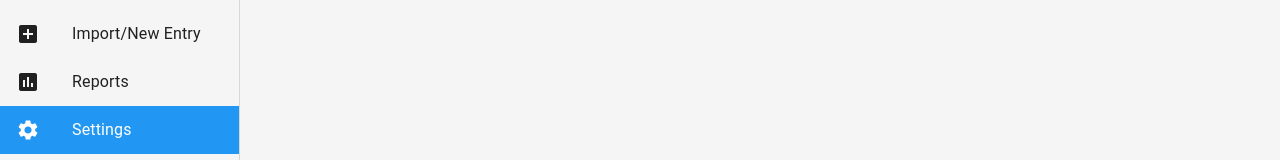
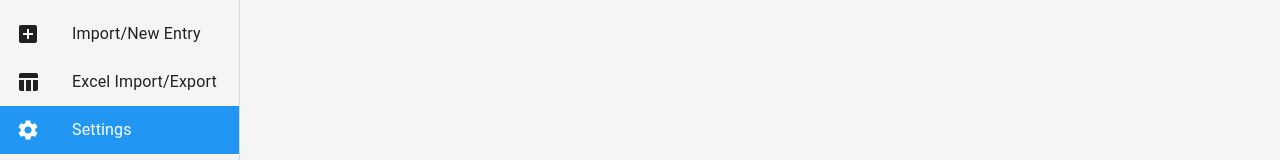
Before and after one commit to pahmel0/bachelor-project, a React (Vite) app in the folder frontend/: page /settings in a window 1280 px wide. Shown: the part 158-318 px from the top of the page. Built offline with nearby package versions, Linux system fonts and the light colour scheme; no server answers; sample sign-in values are in the browser's storage.

Commit message:
Add Excel operations route and update sidebar menu

```diff
--- a/frontend/src/App.tsx
+++ b/frontend/src/App.tsx
@@ -11,6 +11,7 @@ import Materials from "./pages/Materials";
 import ImportMaterial from "./pages/ImportMaterial";
 import MaterialDetail from "./pages/MaterialDetail";
 import Login from "./pages/Login";
+import ExcelOperations from "./pages/ExcelOperations";
 import ProtectedRoute from "./components/ProtectedRoute";
 import { useEffect } from "react";
 import authService from "./services/authService";
@@ -74,8 +75,7 @@ const theme = createTheme({
   },
 });
 
-// Placeholder components for routes
-const Reports = () => <div>Reports Content</div>;
+// Placeholder component for settings
 const Settings = () => <div>Settings Content</div>;
 
 function App() {
@@ -90,7 +90,6 @@ function App() {
         <Routes>
           {/* Public route for login */}
           <Route path="/login" element={<Login />} />
-
           {/* Protected routes with Layout */}
           <Route
             path="/"
@@ -131,13 +130,13 @@ function App() {
                 </Layout>
               </ProtectedRoute>
             }
-          />
+          />{" "}
           <Route
-            path="/reports"
+            path="/excelOperations"
             element={
               <ProtectedRoute>
                 <Layout>
-                  <Reports />
+                  <ExcelOperations />
                 </Layout>
               </ProtectedRoute>
             }
@@ -152,7 +151,6 @@ function App() {
               </ProtectedRoute>
             }
           />
-
           {/* Redirect any unknown routes to the homepage */}
           <Route path="*" element={<Navigate to="/" replace />} />
         </Routes>
--- a/frontend/src/components/Sidebar.tsx
+++ b/frontend/src/components/Sidebar.tsx
@@ -13,7 +13,7 @@ import {
   Dashboard as DashboardIcon,
   Inventory as InventoryIcon,
   AddBox as AddBoxIcon,
-  Assessment as AssessmentIcon,
+  TableChart as TableChartIcon,
   Settings as SettingsIcon,
 } from "@mui/icons-material";
 import { useLocation, useNavigate } from "react-router-dom";
@@ -24,7 +24,11 @@ const menuItems = [
   { text: "Dashboard", icon: <DashboardIcon />, path: "/" },
   { text: "Materials Inventory", icon: <InventoryIcon />, path: "/materials" },
   { text: "Import/New Entry", icon: <AddBoxIcon />, path: "/import" },
-  { text: "Reports", icon: <AssessmentIcon />, path: "/reports" },
+  {
+    text: "Excel Import/Export",
+    icon: <TableChartIcon />,
+    path: "/excelOperations",
+  },
   { text: "Settings", icon: <SettingsIcon />, path: "/settings" },
 ];
 
```
